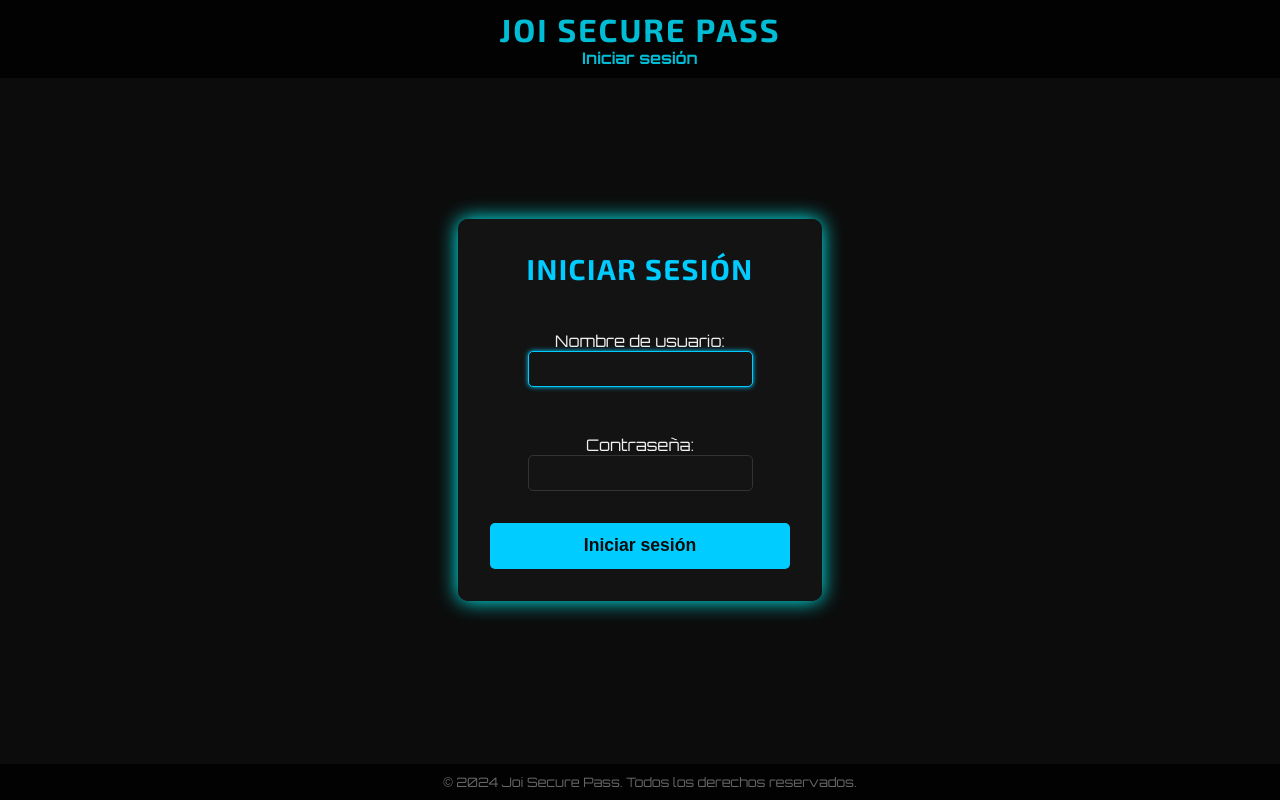
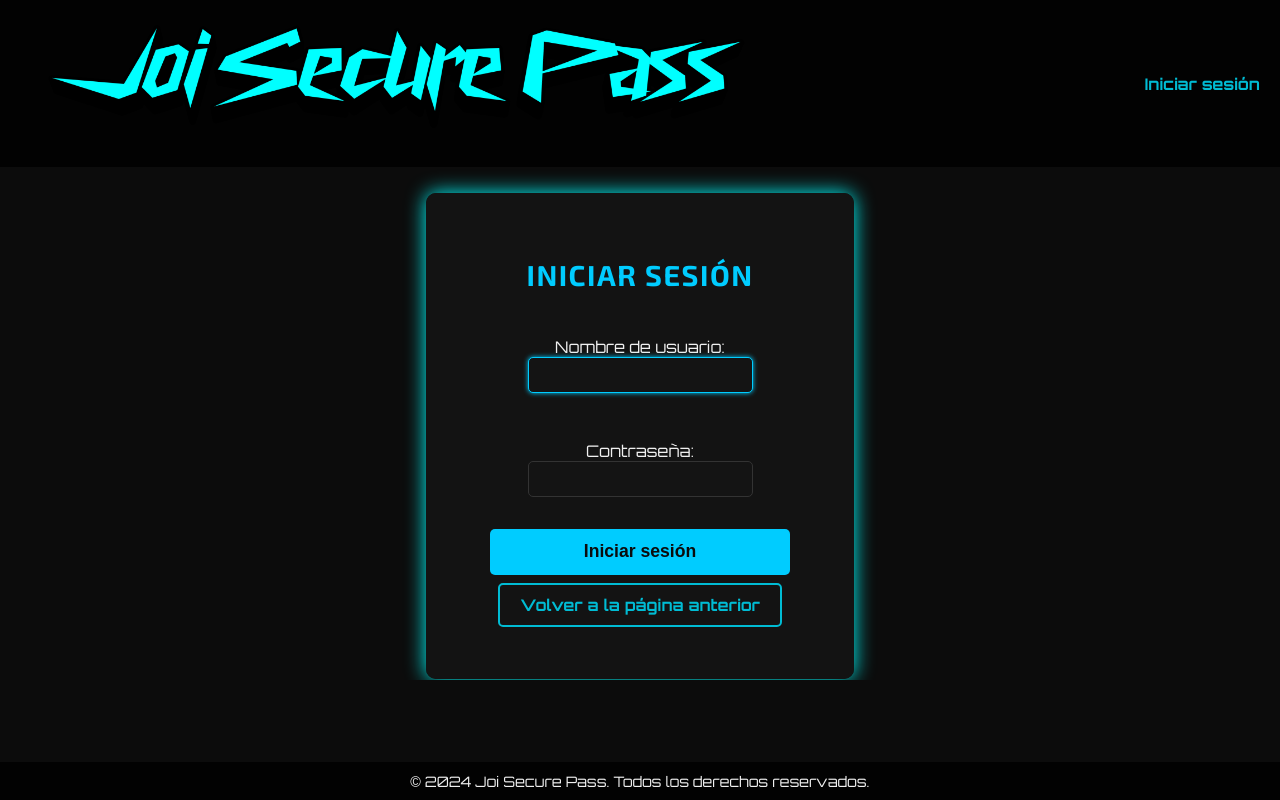
Before and after one commit to NicoButter/JoiSecurePass, a Django app: page /login/ in a window 1280 px wide. Run offline with Django 5.2, Linux system fonts and the light colour scheme.

Commit message:
more updates for styles

```diff
--- a/accounts/static/accounts/css/base_styles.css
+++ b/accounts/static/accounts/css/base_styles.css
@@ -14,15 +14,23 @@ h1, h2 {
 }
 
 header {
+    display: flex;
+    justify-content: space-between;
+    align-items: center;
     position: fixed;
-    padding: 20px;
-    text-align: center;
     top: 0;
     left: 0;
     width: 100%;
+    /* height: auto; */
     z-index: 100;
     background-color: rgba(0, 0, 0, 0.8);
-    padding: 10px 0;
+    padding: 10px 20px;
+    flex-wrap: nowrap;
+}
+
+.header-banner img {
+    max-width: 70%;
+    height: auto;
 }
 
 nav ul {
@@ -30,18 +38,21 @@ nav ul {
     padding: 0;
     margin: 0;
     display: flex;
-    justify-content: center;
+    justify-content: flex-end;
 }
 
 nav ul li {
-    margin: 0 15px;
+    margin-left: 40px;
 }
 
 nav ul li a {
+    margin-right: 40px;
     color: #00bcd4;
     text-decoration: none;
     font-weight: bold;
     transition: color 0.3s ease-in-out;
+    white-space: nowrap;
+    font-size: 16px;
 }
 
 nav ul li a:hover {
@@ -49,9 +60,7 @@ nav ul li a:hover {
 }
 
 main {
-    margin-top: 60px;
-    margin-bottom: 40px;
-    height: calc(100vh - 100px);
+    min-height: calc(100vh - 120px);
     display: flex;
     align-items: center;
     justify-content: center;
@@ -67,18 +76,9 @@ footer {
     background-color: rgba(0, 0, 0, 0.8);
     padding: 10px 0;
     text-align: center;
-    padding: 10px;
 }
 
 footer p {
     margin: 0;
     font-size: 0.9em;
 }
-
-a {
-    color: #00bcd4;
-}
-
-a:hover {
-    color: #ff4081;
-}
--- a/accounts/static/accounts/css/login_styles.css
+++ b/accounts/static/accounts/css/login_styles.css
@@ -1,6 +1,7 @@
 .login-container {
+    margin-top: 15%;
     background-color: rgba(20, 20, 20, 0.9);
-    padding: 2em;
+    padding: 4em;
     border-radius: 10px;
     box-shadow: 0 0 20px #0ff;
     text-align: center;
@@ -53,14 +54,27 @@ input[type="password"]:focus {
     background-color: #00a3cc;
 }
 
-footer {
-    color: #666;
-    font-size: 0.9em;
-    text-align: center;
-    margin-top: 2em;
-}
-
 h1, h2 {
     margin: 0;
     padding: 0;
 }
+
+.back-link {
+    margin-top: 20px;
+    text-align: center;
+}
+
+.back-button {
+    text-decoration: none;
+    font-weight: bold;
+    color: #00bcd4; /* Color del texto */
+    padding: 10px 20px;
+    border: 2px solid #00bcd4;
+    border-radius: 5px;
+    transition: background-color 0.3s ease-in-out, color 0.3s ease-in-out;
+}
+
+.back-button:hover {
+    background-color: #00bcd4;
+    color: #ffffff; /* Color del texto al hacer hover */
+}
--- a/accounts/templates/accounts/base.html
+++ b/accounts/templates/accounts/base.html
@@ -18,7 +18,9 @@
 </head>
 <body>
     <header>
-        <h1>Joi Secure Pass</h1>
+        <div class="header-banner">
+            <img src="{% static 'accounts/img/header_banner.png' %}" alt="Background Image" class="background-image">
+        </div>
         <nav>
             <ul>
                 <li><a href="{% url 'login' %}">Iniciar sesión</a></li>
--- a/accounts/templates/accounts/landing_page.html
+++ b/accounts/templates/accounts/landing_page.html
@@ -7,6 +7,6 @@
     <link rel="stylesheet" href="{% static 'accounts/css/landing_page_styles.css' %}">
 
     <div class="landing-container">
-        <img src="{% static 'accounts/img/joi_secure_pass.jpeg' %}" alt="Background Image" class="background-image">
+        <img src="{% static 'accounts/img/joi_secure_pass_cut.jpeg' %}" alt="Background Image" class="background-image">
     </div>
 {% endblock %}
--- a/accounts/templates/accounts/login.html
+++ b/accounts/templates/accounts/login.html
@@ -13,5 +13,8 @@
         {{ form.as_p }}
         <button type="submit" class="login-button">Iniciar sesión</button>
     </form>
+    <div class="back-link">
+        <a href="javascript:history.back()" class="back-button">Volver a la página anterior</a>
+    </div>
 </div>
 {% endblock %}
--- a/accounts/templates/accounts/register.html
+++ b/accounts/templates/accounts/register.html
@@ -5,7 +5,6 @@
 {% block content %}
 
 <link rel="stylesheet" href="{% static 'accounts/css/register_styles.css' %}">
-
 
 <div class="register-container">
     <h2 class="register-title">Registrar nuevo usuario</h2>
```
Also changed, not shown: accounts/static/accounts/css/landing_page_styles.css (+6 -3 lines), accounts/static/accounts/img/joi_secure_pass_cut.jpeg (added).
